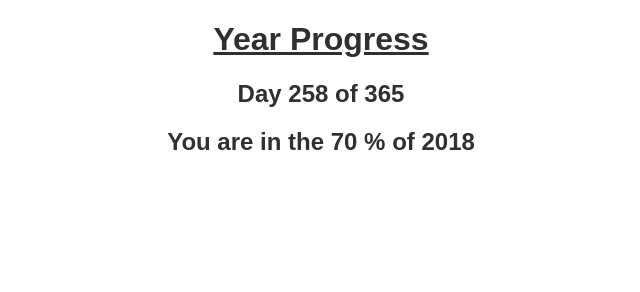
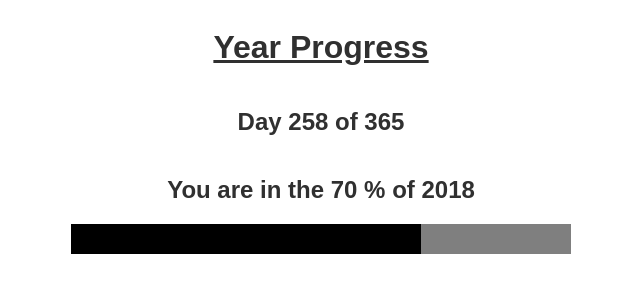
Before and after one commit to sabatesduran/year-progress, a React app: page / in a window 1280 px wide. Shown: the whole page, without its empty margins (319-959 px from the left). Built offline with nearby package versions, Linux system fonts and the light colour scheme.

Commit message:
Add ProgressBar and Bar components

```diff
--- a/public/index.html
+++ b/public/index.html
@@ -5,22 +5,9 @@
   <meta charset="utf-8">
   <meta name="viewport" content="width=device-width, initial-scale=1, shrink-to-fit=no">
   <meta name="theme-color" content="#000000">
-	<!--
-      manifest.json provides metadata used when your web app is added to the
-      homescreen on Android. See https://developers.google.com/web/fundamentals/engage-and-retain/web-app-manifest/
-    -->
   <link rel="manifest" href="%PUBLIC_URL%/manifest.json">
   <link rel="shortcut icon" href="%PUBLIC_URL%/favicon.ico">
-	<!--
-      Notice the use of %PUBLIC_URL% in the tags above.
-      It will be replaced with the URL of the `public` folder during the build.
-      Only files inside the `public` folder can be referenced from the HTML.
-
-      Unlike "/favicon.ico" or "favicon.ico", "%PUBLIC_URL%/favicon.ico" will
-      work correctly both with client-side routing and a non-root public URL.
-      Learn how to configure a non-root public URL by running `npm run build`.
-    -->
-	<title>React App</title>
+  <title>Year progress</title>
 </head>
 
 <body>
@@ -28,16 +15,6 @@
     You need to enable JavaScript to run this app.
   </noscript>
   <div id="root"></div>
-	<!--
-      This HTML file is a template.
-      If you open it directly in the browser, you will see an empty page.
-
-      You can add webfonts, meta tags, or analytics to this file.
-      The build step will place the bundled scripts into the <body> tag.
-
-      To begin the development, run `npm start` or `yarn start`.
-      To create a production bundle, use `npm run build` or `yarn build`.
-    -->
 </body>
 
 </html>
--- a/src/index.js
+++ b/src/index.js
@@ -4,13 +4,29 @@ import { getYear, getDaysInYear, getDayOfYear } from "date-fns";
 import styled from "styled-components";
 
 const Wrapper = styled.div`
+  display: flex;
+  flex-direction: column;
+  align-items: center;
   font-family: sans-serif;
-  text-align: center;
   color: #303030;
 `;
 const Title = styled.h1`
   color: #303030;
   text-decoration: underline;
+`;
+
+const ProgressBar = styled.div`
+  display: flex;
+  justify-content: space-between;
+  max-width: 50%;
+`;
+
+const Bar = styled.div.attrs({
+  background: props => (props.active ? "#000" : "rgba(0, 0, 0, 0.5)")
+})`
+  width: 5px;
+  height: 30px;
+  background-color: ${props => props.background};
 `;
 
 function App() {
@@ -24,6 +40,14 @@ function App() {
 
   const calculateYearPercentage = (yearDay, daysInYear) => {
     return parseInt((yearDay * 100) / daysInYear, 0);
+  };
+
+  const generateBars = percentage => {
+    let bars = [];
+    for (let i = 0; i < 100; i++) {
+      bars.push(<Bar key={i} active={i < percentage} />);
+    }
+    return bars;
   };
 
   let currentDate = new Date();
@@ -41,6 +65,7 @@ function App() {
       <h2>
         You are in the {yearPercentage} % of {year}
       </h2>
+      <ProgressBar>{generateBars(yearPercentage)}</ProgressBar>
     </Wrapper>
   );
 }
```
Lines whose indentation alone changed are shown as unchanged.
